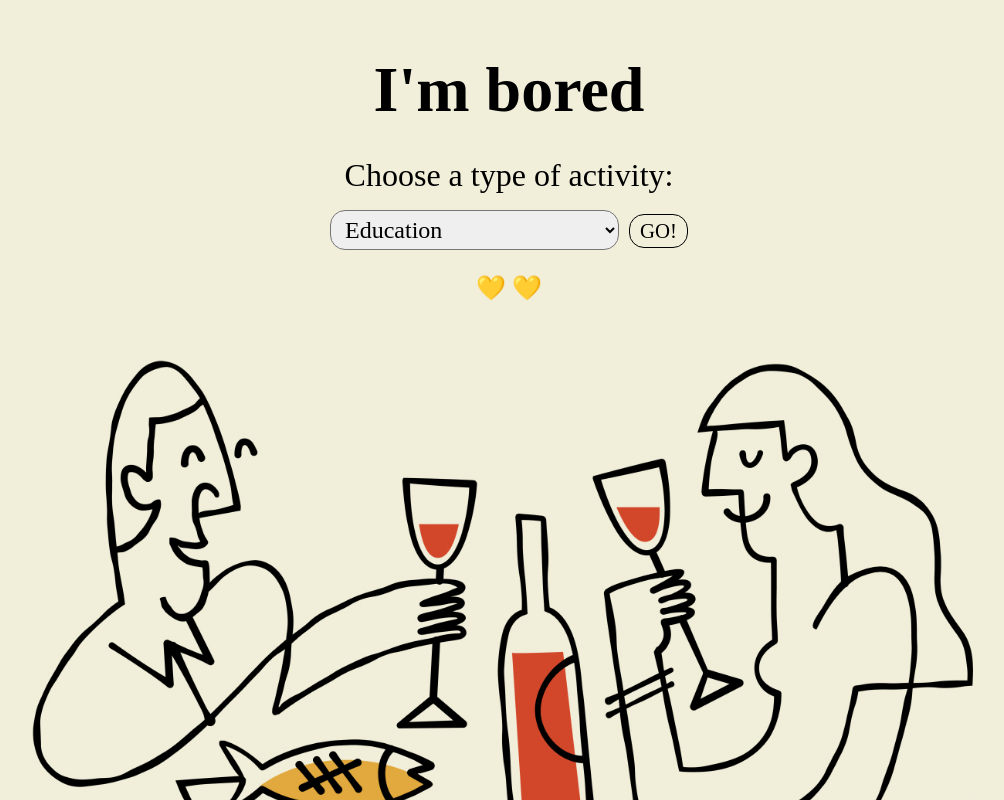
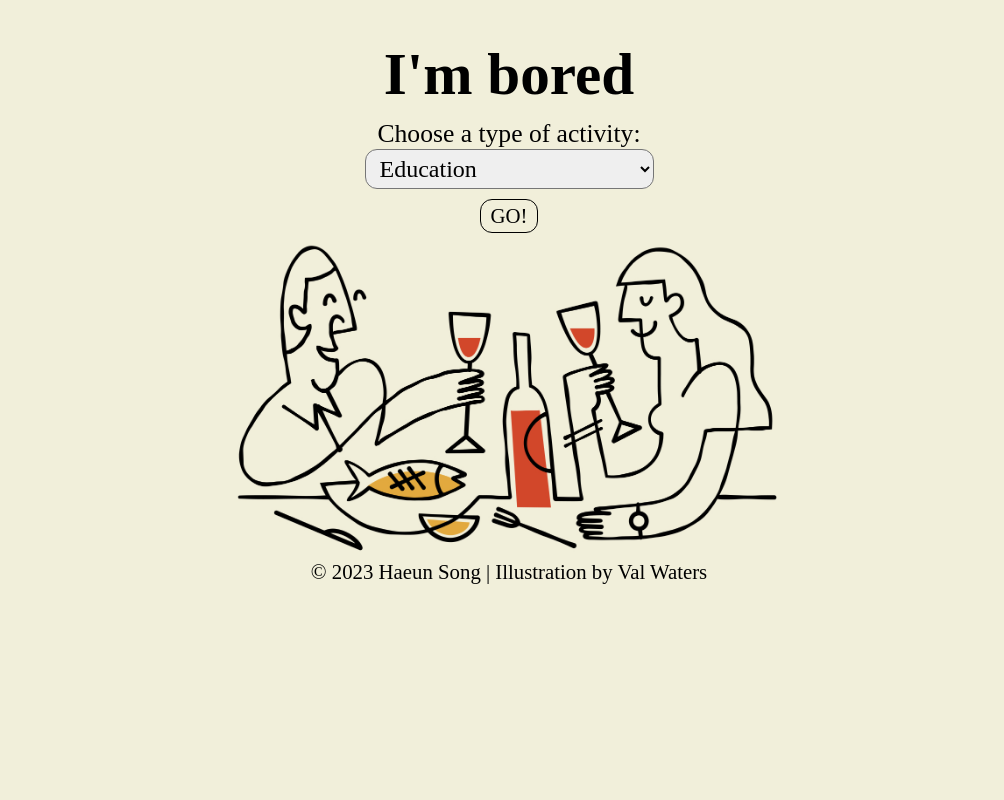
Before and after one commit to haeunyy96/i-am-bored-app, a React (Create React App) app: page / in a window 1280 px wide. Shown: the top 800 px of the page, without its empty margins (131-1135 px from the left). Built offline with nearby package versions, Linux system fonts and the light colour scheme; no server answers.

Commit message:
Fixed alignment issues and cleaned out code

```diff
--- a/src/App.css
+++ b/src/App.css
@@ -41,16 +41,18 @@
 
 html {
   background-color: #f1efda;
+  /* overflow-y: hidden; */
 }
 body {
   font-family: 'Gaegu', cursive;
   text-align: center;
-  padding: 0 30px;
+  margin: 0 auto;
+  width: 90%;
 }
 
-h2 {
-  font-size: 4rem;
-  margin-bottom: 30px;
+h1 {
+  font-size: 3.7rem;
+  margin-bottom: 10px;
 }
 
 p {
@@ -59,22 +61,24 @@ p {
 }
 
 img {
-  max-width: 100%;
-  margin: 30px 0;
+  width: 60%;
+  margin:0;
+  /* padding: 10px 0; */
 }
 
 
 label {
-  font-size: 2rem;
-  /* margin-bottom: 30px; */
+  font-size: 1.6rem;
 }
+
 
 #filtration {
   font-family: 'Gaegu', cursive;
   font-size: 1.5rem;
-  border-radius: 15px 15px;
+  border-radius: 12px 12px;
   padding: 5px 10px;
-  margin-right: 10px;
+  margin: 0 auto;
+  display: block;
 }
 
 button {
@@ -82,9 +86,9 @@ button {
   font-size: 1.3rem;
   background-color: transparent;
   border: 1px solid black;
-  border-radius: 15px 15px;
+  border-radius: 12px 12px;
   padding: 4px 10px;
-  margin-top: 20px;
+  margin-top: 10px;
 }
 
 button:hover,
@@ -99,9 +103,19 @@ button:focus {
   margin: 0 100px;
 }
 
+.result {
+  color: #BB7E5D;
+  font-size: 1.7rem;
+  margin: 10px 0;
+}
+
 footer {
   margin: 0 0 20px 0;
   font-size: 1.3rem;
+  /* position: fixed;
+  bottom: 0;
+  left: 0;
+  width: 100%; */
 }
 
 @media (max-width: 650px) {
--- a/src/components/Form.js
+++ b/src/components/Form.js
@@ -4,13 +4,12 @@ const Form = ({ handleSubmit }) => {
     const [userSelection, setUserSelection] = useState('');
 
     const handleChange = (event) => {
-        console.log(event.target.value);
         setUserSelection(event.target.value);
 
     }
     return (
         <form action="" onSubmit={(event) => { handleSubmit(event, userSelection) }}>
-            <label htmlFor="filtration">Choose a type of activity:</label>
+            <label className="activityLabel" htmlFor="filtration">Choose a type of activity:</label>
             <br></br>
             <select id="filtration" onChange={handleChange} value={userSelection}>
                 <option value="placeholder" disabled>Choose a type of activity:</option>
--- a/src/components/Header.js
+++ b/src/components/Header.js
@@ -1,7 +1,7 @@
 const Header = () => {
     return (
         <>
-            <h2>I'm bored</h2>
+            <h1>I'm bored</h1>
         </>
     );
 }
--- a/src/components/Playground.js
+++ b/src/components/Playground.js
@@ -8,7 +8,6 @@ const Playground = () => {
     const [userChoice, setUserChoice] = useState(null);
     useEffect(()=>{
         const url = new URL('https://www.boredapi.com/api/activity/')
-        console.log(url)
         url.search = new URLSearchParams({
             type: userChoice
         })
@@ -17,21 +16,19 @@ const Playground = () => {
                 return response.json();
             })
             .then((data)=>{
-                console.log(data.activity);
                 setActivity(data);
             })
     },[userChoice])
 
     const selectActivity = (event, chosenActivity ) => {
         event.preventDefault();
-        console.log(chosenActivity);
         setUserChoice(chosenActivity);
     }
     return (
         <>
         <Form handleSubmit={selectActivity}/>
         <Results show={activity}/>
-        <div>
+        <div className="imgDiv">
             <img src={img} alt="illustration of a couple drinking wine together" />
         </div>
         </>
--- a/src/components/Results.js
+++ b/src/components/Results.js
@@ -3,7 +3,7 @@ const Results = ({show}) => {
     return (
         <>
             <div className="resultDiv">
-                <p>💛 {here} 💛</p>
+                <p className="result">{here}</p>
             </div>
         </>
     );
```
